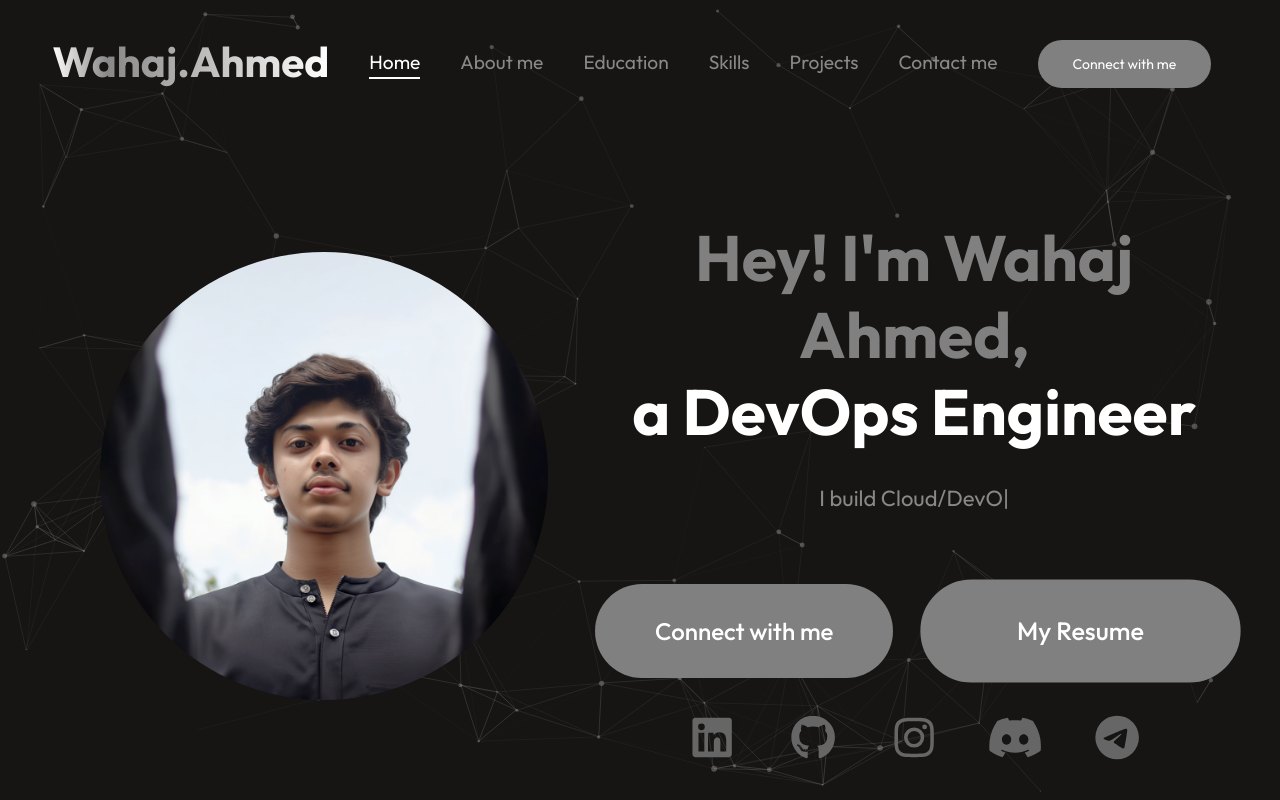
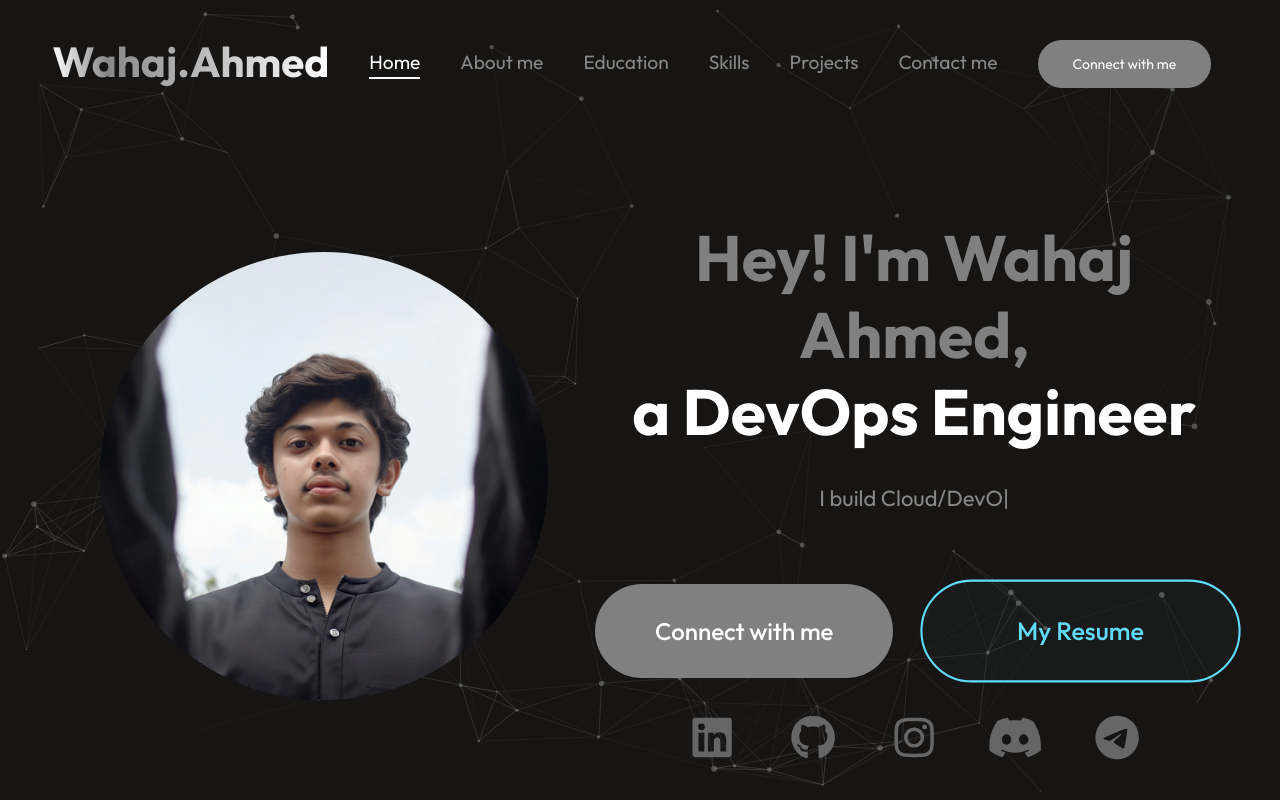
Before and after one commit to wahajahmad-cyber/Portfolio_Website, a React (Vite) app: page / in a window 1280 px wide. In both pictures the pointer is over the link "My Resume". Shown: the top 800 px of the page. Built offline with nearby package versions, Linux system fonts and the light colour scheme; no server answers; a web font is replaced by a local one.

Commit message:
changed hero page resume button hover color

```diff
--- a/src/components/Hero/Hero.css
+++ b/src/components/Hero/Hero.css
@@ -116,8 +116,9 @@
 
 .hero-resume:hover {
     transform: scale(1.05);
-    background: grey;
-    border-color: grey;
+    background: rgba(97, 219, 251, 0.03);
+    border-color: #61DBFB;
+    color: #61DBFB;
 }
 
 .hero-social {
```
